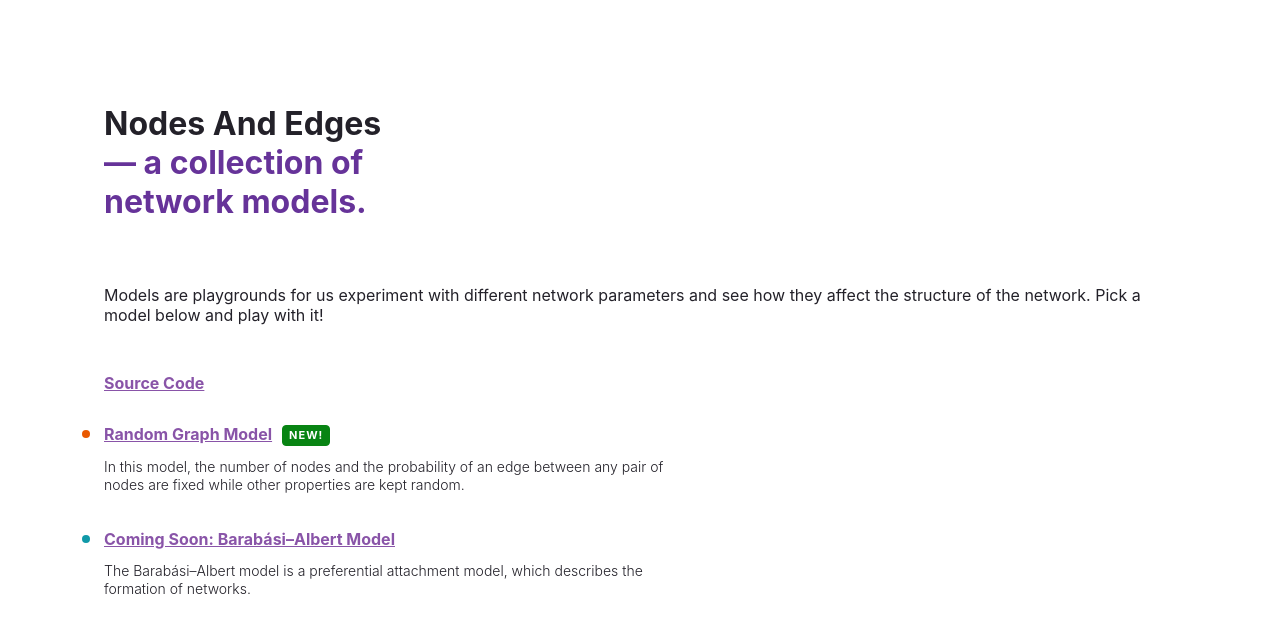
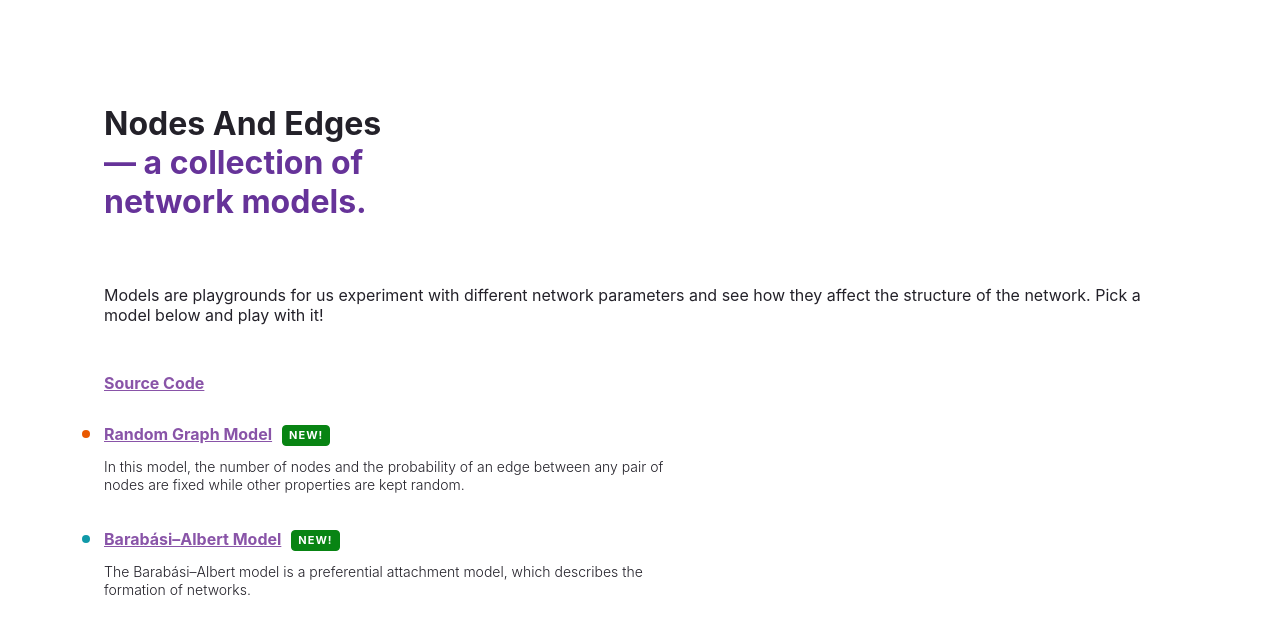
Before and after one commit to cfengjin/nodes-and-edges, a Gatsby site: page / in a window 1280 px wide. Built offline with nearby package versions, Linux system fonts and the light colour scheme; Gatsby itself is replaced by a stand-in of ours.

Commit message:
minor change

```diff
--- a/src/pages/index.js
+++ b/src/pages/index.js
@@ -78,11 +78,12 @@ const links = [
     badge: true
   },
   {
-    text: "Coming Soon: Barabási–Albert Model",
+    text: "Barabási–Albert Model",
     path: "/barabasi-albert",
     description:
       "The Barabási–Albert model is a preferential attachment model, which describes the formation of networks.",
     color: "#1099A8",
+    badge: true
   },
 //   {
 //     color: "#BC027F",
```
